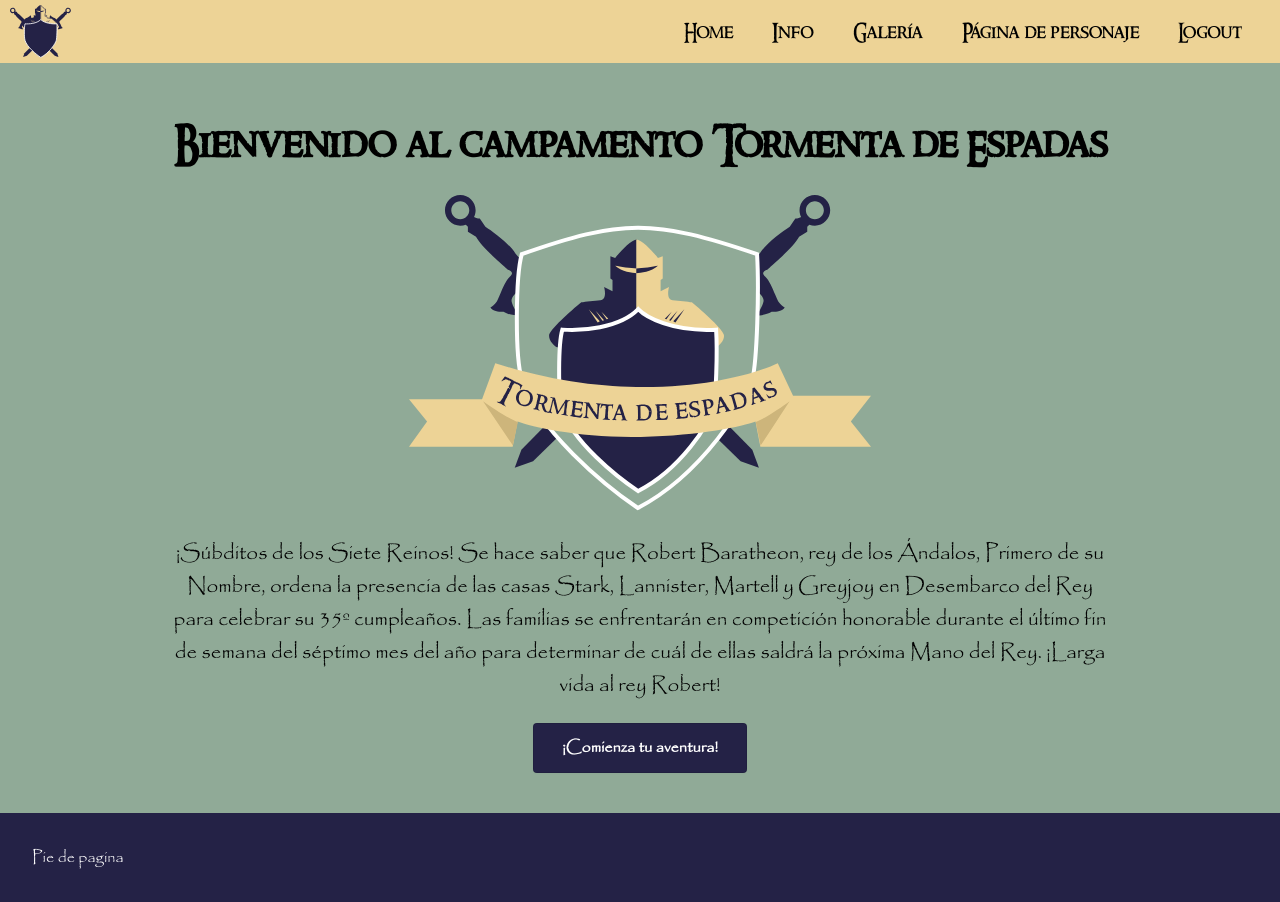
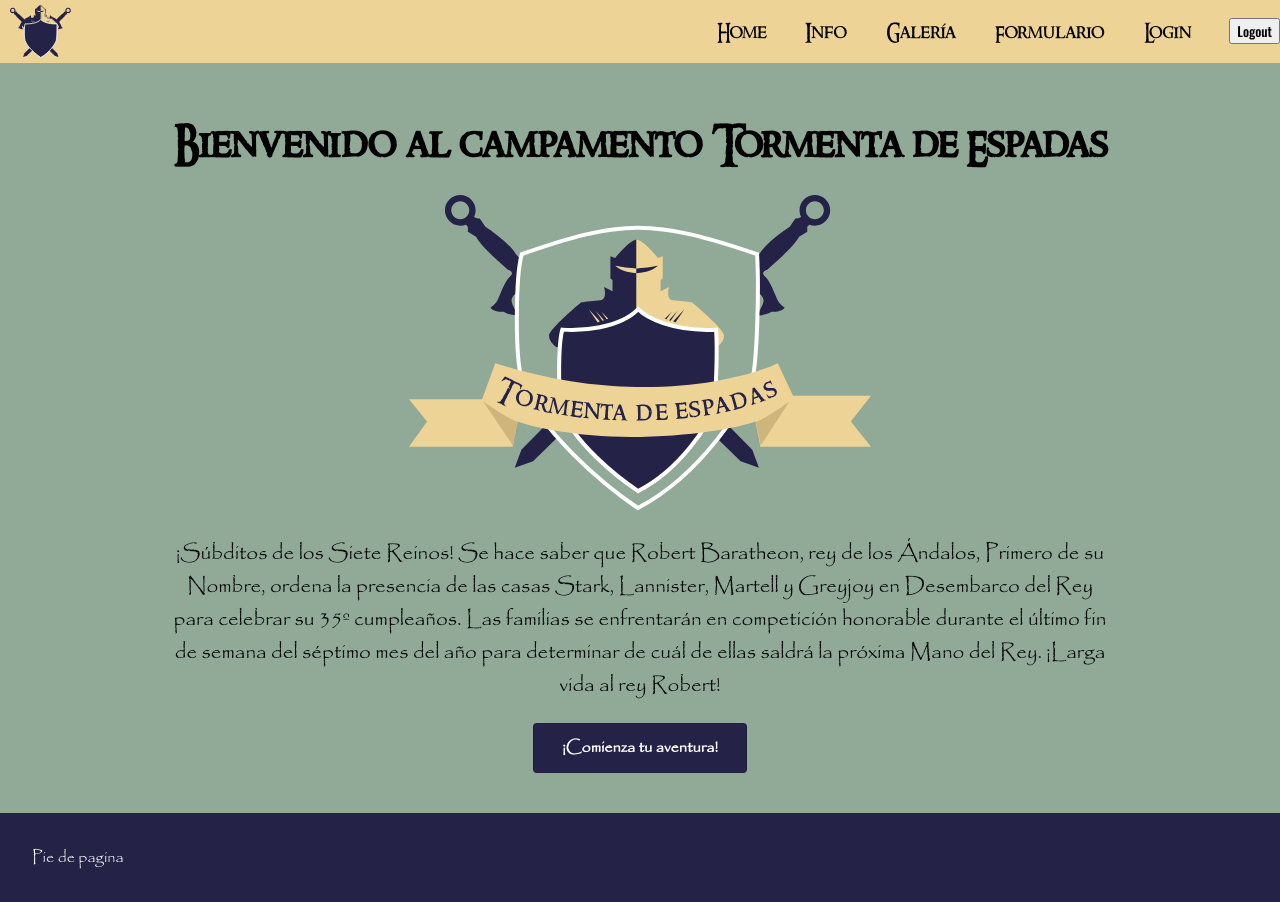
Before and after one commit to Sariiituus/tormenta-de-espadas, a React (Create React App) app: page / in a window 1280 px wide. Built offline with nearby package versions, Linux system fonts and the light colour scheme.

Commit message:
logout redux

```diff
--- a/src/App.jsx
+++ b/src/App.jsx
@@ -16,7 +16,7 @@ const routes = getRoutes(
 
 const App = () => {
 
-  let isLoggedIn = true; // TODO: Sacarlo del estado o sacarlo de redux;
+  let isLoggedIn = false; // TODO: Sacarlo del estado o sacarlo de redux;
 
   const routesToAdd = isLoggedIn ? routes.routesPrivateWebsite : routes.routesPublicWebsite;
 
--- /dev/null
+++ b/src/Redux/Logout/logout.actions.js
@@ -0,0 +1,10 @@
+export const LOGOUT_USER = "LOGOUT_USER";
+
+export const logoutUser = () => dispatch => {
+    console.log('logout user');
+    const action = {
+      type: LOGOUT_USER
+    }
+
+    dispatch(action);
+  };
--- /dev/null
+++ b/src/Redux/Logout/logout.reducer.js
@@ -0,0 +1,22 @@
+import * as actions from "./logout.actions";
+
+const INITIAL_STATE = {
+  isLoggedIn: null,
+//   isLoading: false,
+  error: false,
+};
+
+const logoutReducer = (state = INITIAL_STATE, action) => {
+  const { type, payload } = action;
+
+  switch (type) {
+    case actions.LOGOUT_USER: {
+      return { ...state, isLoggedIn: false };
+    }
+    default: {
+      return state;
+    }
+  }
+};
+
+export default logoutReducer;
--- /dev/null
+++ b/src/Redux/store.js
@@ -0,0 +1,14 @@
+import {createStore, applyMiddleware, combineReducers} from 'redux';
+import thunk from 'redux-thunk';
+import {composeWithDevTools} from 'redux-devtools-extension';
+import logoutReducer from './Logout/logout.reducer';
+
+const rootReducer = combineReducers({
+    logout: logoutReducer,
+
+});
+
+const store = createStore(rootReducer, composeWithDevTools(applyMiddleware(thunk)));
+
+
+export default store;
--- a/src/components/NavBar/NavBar.jsx
+++ b/src/components/NavBar/NavBar.jsx
@@ -1,30 +1,40 @@
 import React from "react";
 import { Link } from "react-router-dom";
+import { logoutUser } from "../../Redux/Logout/logout.actions";
 import "./NavBar.scss";
+import { useDispatch } from "react-redux";
 
 const NavBar = (props) => {
-
   const { routes, isLoggedIn } = props;
 
-  const routesToRender = isLoggedIn ? routes.routesPrivateWebsite : routes.routesPublicWebsite;
+  const dispatch = useDispatch();
+
+  const routesToRender = isLoggedIn
+    ? routes.routesPrivateWebsite
+    : routes.routesPublicWebsite;
 
   return (
     <nav className='navBar-wrapper'>
-
-      <div className="logo-wrapper">
-        <img src='./assets/icons/small-logo-white-bg.svg' className="logo" alt=""/>
+      <div className='logo-wrapper'>
+        <img
+          src='./assets/icons/small-logo-white-bg.svg'
+          className='logo'
+          alt=''
+        />
       </div>
 
       <ul className='navBar-menu'>
         {routesToRender.map((route) => {
-          return route.name !== "Quiz" &&  (
-            <li className='navBar-menu-item' key={route.path}>
-              <Link to={route.path}>{route.name}</Link>
-            </li>
-          );
+          return (
+            (route.name !== "Quiz" &&
+              <li className='navBar-menu-item' key={route.path}>
+                <Link to={route.path}>{route.name}</Link>
+              </li>
+            )
+          )
         })}
       </ul>
-
+      <button onClick={() => dispatch(logoutUser())}>Logout</button>
     </nav>
   );
 };
--- a/src/data/routes.js
+++ b/src/data/routes.js
@@ -69,11 +69,6 @@ export function getRoutes(datosHome, datosInfo, galleryData) {
         name: "Quiz",
         path: "/quiz",
         element: <Quiz questions={questions} />
-      },
-      {
-        name: "Logout",
-        path: "/logout",
-        element: <Home datos={datosHome} />
       }
     ]
   }
--- a/src/index.js
+++ b/src/index.js
@@ -2,10 +2,14 @@ import React from 'react';
 import ReactDOM from 'react-dom/client';
 import './index.css';
 import App from './App';
+import { Provider } from 'react-redux';
+import store from './Redux/store';
 
 const root = ReactDOM.createRoot(document.getElementById('root'));
 root.render(
   <React.StrictMode>
+  <Provider store={store}>
     <App />
+    </Provider>
   </React.StrictMode>
 );
```
